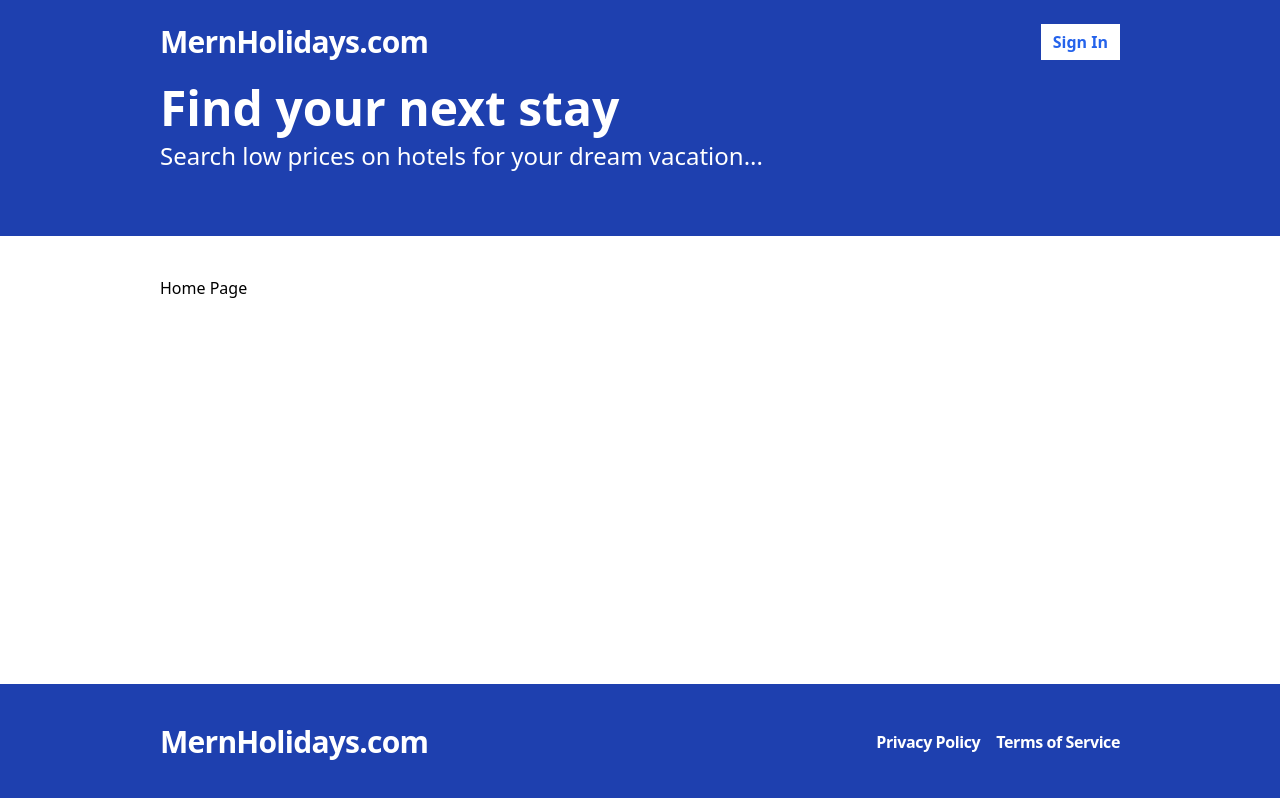
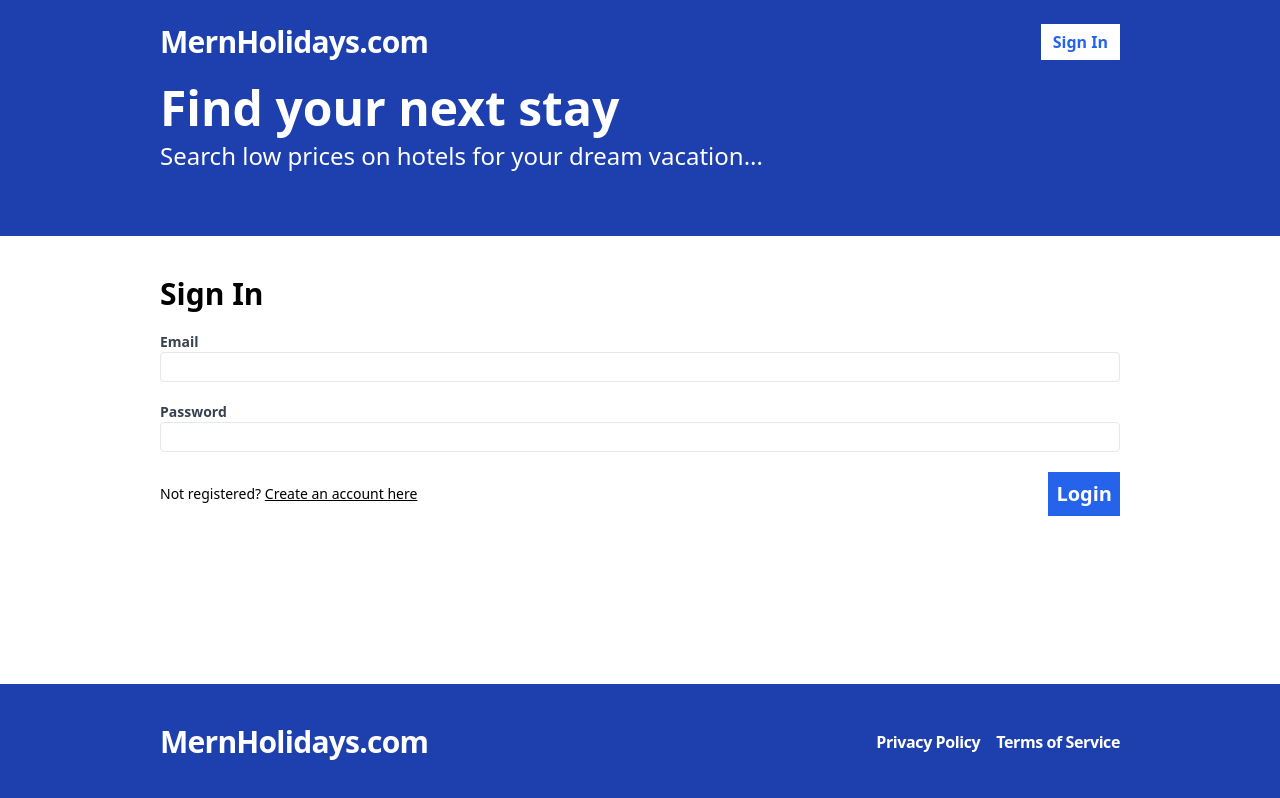
Before and after one commit to kennethtkatsande/mern-booking-app, a React (Vite) app in the folder frontend/: page /sign-in in a window 1280 px wide. Before the commit this address led to /. Built offline with nearby package versions, Linux system fonts and the light colour scheme; no server answers.

Commit message:
sign in  and sign out functionality

```diff
--- a/frontend/src/App.tsx
+++ b/frontend/src/App.tsx
@@ -6,6 +6,7 @@
 } from 'react-router-dom'
 import Layout from './layouts/Layout'
 import Register from './pages/Register'
+import SignIn from './pages/SignIn'
 
 function App() {
   return (
@@ -35,6 +36,15 @@
             </Layout>
           }
         />
+
+        <Route
+          path="/sign-in"
+          element={
+            <Layout>
+              <SignIn />
+            </Layout>
+          }
+        />
         <Route path="*" element={<Navigate to="/" />} />
       </Routes>
     </Router>
--- a/frontend/src/api-client.ts
+++ b/frontend/src/api-client.ts
@@ -1,4 +1,5 @@
 import { RegisterFormData } from './pages/Register'
+import { SignInFormData } from './pages/SignIn'
 
 const API_BASE_URL = import.meta.env.VITE_API_BASE_URL
 
@@ -19,6 +20,22 @@
   }
 }
 
+export const signIn = async (formData: SignInFormData) => {
+  const response = await fetch(`${API_BASE_URL}/api/auth/login`, {
+    method: 'POST',
+    credentials: 'include',
+    headers: {
+      'Content-Type': 'application/json',
+    },
+    body: JSON.stringify(formData),
+  })
+  const body = await response.json()
+  if (!response.ok) {
+    throw new Error(body.message)
+  }
+  return body
+}
+
 export const validateToken = async () => {
   const response = await fetch(`${API_BASE_URL}/api/auth/validate-token`, {
     credentials: 'include',
@@ -29,3 +46,14 @@
 
   return response.json()
 }
+
+export const signOut = async () => {
+  const response = await fetch(`${API_BASE_URL}/api/auth/logout`, {
+    credentials: 'include',
+    method: 'POST',
+  })
+
+  if (!response.ok) {
+    throw new Error('Error during sign out')
+  }
+}
--- a/frontend/src/components/Header.tsx
+++ b/frontend/src/components/Header.tsx
@@ -1,5 +1,6 @@
 import { Link } from 'react-router-dom'
 import { useAppContext } from '../contexts/AppContext'
+import SignOutButton from './SignOutButton'
 
 const Header = () => {
   const { isLoggedIn } = useAppContext()
@@ -12,9 +13,19 @@
         <span className="flex space-x-2">
           {isLoggedIn ? (
             <>
-              <Link to="/my-bookings">My Bookings</Link>
-              <Link to="/my-hotels">My Hotels</Link>
-              <button>Sign Out</button>
+              <Link
+                className="flex items-center text-white px-3 font-bold hover:bg-blue-600"
+                to="/my-bookings"
+              >
+                My Bookings
+              </Link>
+              <Link
+                className="flex items-center text-white px-3 font-bold hover:bg-blue-600"
+                to="/my-hotels"
+              >
+                My Hotels
+              </Link>
+              <SignOutButton />
             </>
           ) : (
             <Link
--- /dev/null
+++ b/frontend/src/components/SignOutButton.tsx
@@ -0,0 +1,31 @@
+import { useMutation, useQueryClient } from 'react-query'
+import * as apiClient from '../api-client'
+import { useAppContext } from '../contexts/AppContext'
+
+const SignOutButton = () => {
+  const queryClient = useQueryClient()
+  const { showToast } = useAppContext()
+  const mutation = useMutation(apiClient.signOut, {
+    onSuccess: async () => {
+      await queryClient.invalidateQueries('validateToken')
+      showToast({ message: 'Signed Out!', type: 'SUCCESS' })
+    },
+    onError: (error: Error) => {
+      showToast({ message: error.message, type: 'ERROR' })
+    },
+  })
+
+  const handleClick = () => {
+    mutation.mutate()
+  }
+  return (
+    <button
+      onClick={handleClick}
+      className="text-blue-600 px-3 font-bold bg-white hover:bg-gray-100"
+    >
+      Sign Out
+    </button>
+  )
+}
+
+export default SignOutButton
--- a/frontend/src/contexts/AppContext.tsx
+++ b/frontend/src/contexts/AppContext.tsx
@@ -28,7 +28,7 @@
   return (
     <AppContext.Provider
       value={{
-        showToast: () => {
+        showToast: (toastMessage) => {
           console.log(toastMessage)
         },
         isLoggedIn: !isError,
--- a/frontend/src/pages/Register.tsx
+++ b/frontend/src/pages/Register.tsx
@@ -1,5 +1,5 @@
 import { useForm } from 'react-hook-form'
-import { useMutation } from 'react-query'
+import { useMutation, useQueryClient } from 'react-query'
 import * as apiClient from '../api-client'
 import { useAppContext } from '../contexts/AppContext'
 import { useNavigate } from 'react-router-dom'
@@ -13,6 +13,7 @@
 }
 
 const Register = () => {
+  const queryClient = useQueryClient()
   const navigate = useNavigate()
   const { showToast } = useAppContext()
   const {
@@ -23,8 +24,9 @@
   } = useForm<RegisterFormData>()
 
   const mutation = useMutation(apiClient.register, {
-    onSuccess: () => {
+    onSuccess: async () => {
       showToast({ message: 'Registration Success!', type: 'SUCCESS' })
+      await queryClient.invalidateQueries('validateToken')
       navigate('/')
     },
     onError: (error: Error) => {
--- /dev/null
+++ b/frontend/src/pages/SignIn.tsx
@@ -0,0 +1,89 @@
+import { useForm } from 'react-hook-form'
+import { useMutation, useQueryClient } from 'react-query'
+import * as apiClient from '../api-client'
+import { useAppContext } from '../contexts/AppContext'
+import { useNavigate } from 'react-router-dom'
+import { Link } from 'react-router-dom'
+
+export type SignInFormData = {
+  email: string
+  password: string
+}
+
+const SignIn = () => {
+  const { showToast } = useAppContext()
+  const navigate = useNavigate()
+  const queryClient = useQueryClient()
+  const {
+    register,
+    formState: { errors },
+    handleSubmit,
+  } = useForm<SignInFormData>()
+
+  const mutation = useMutation(apiClient.signIn, {
+    onSuccess: async () => {
+      showToast({ message: 'Sign in successful', type: 'SUCCESS' })
+      await queryClient.invalidateQueries('validateToken')
+      navigate('/')
+    },
+    onError: (error: Error) => {
+      showToast({ message: error.message, type: 'ERROR' })
+    },
+  })
+
+  const onSubmit = handleSubmit((data) => {
+    mutation.mutate(data)
+  })
+
+  return (
+    <form className="flex flex-col gap-5" onSubmit={onSubmit}>
+      <h2 className="text-3xl font-bold">Sign In</h2>
+
+      <label className="text-gray-700 text-sm font-bold">
+        Email
+        <input
+          type="email"
+          className="border rounded w-full py-1 px-2 font-normal flex-1"
+          {...register('email', { required: 'This field is required' })}
+        ></input>
+        {errors.email && (
+          <span className="text-red-500">{errors.email.message}</span>
+        )}
+      </label>
+
+      <label className="text-gray-700 text-sm font-bold">
+        Password
+        <input
+          type="password"
+          className="border rounded w-full py-1 px-2 font-normal flex-1"
+          {...register('password', {
+            required: 'This field is required',
+            minLength: {
+              value: 6,
+              message: 'Password must be at least 6 characters',
+            },
+          })}
+        ></input>
+        {errors.password && (
+          <span className="text-red-500">{errors.password.message}</span>
+        )}
+      </label>
+      <span className="flex items-center justify-between">
+        <span className="text-sm">
+          Not registered?{' '}
+          <Link className="underline" to="/register">
+            Create an account here
+          </Link>
+        </span>
+        <button
+          type="submit"
+          className="bg-blue-600 text-white p-2 font-bold hover:bg-blue-500 text-xl"
+        >
+          Login
+        </button>
+      </span>
+    </form>
+  )
+}
+
+export default SignIn
```
Also changed, not shown: 1 other file (tests, documents, lock files or other folders).
